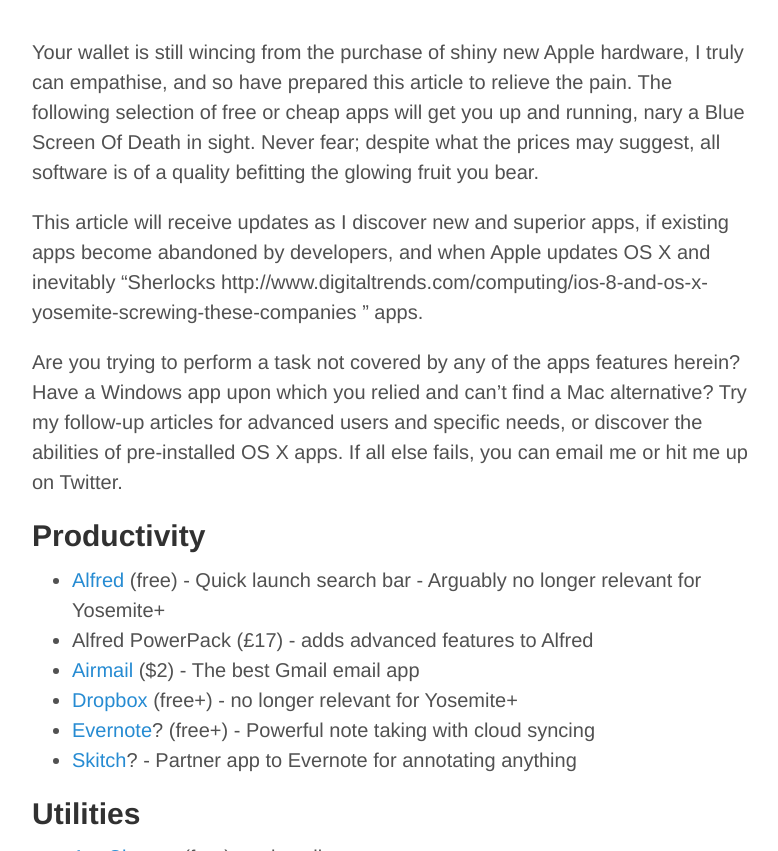
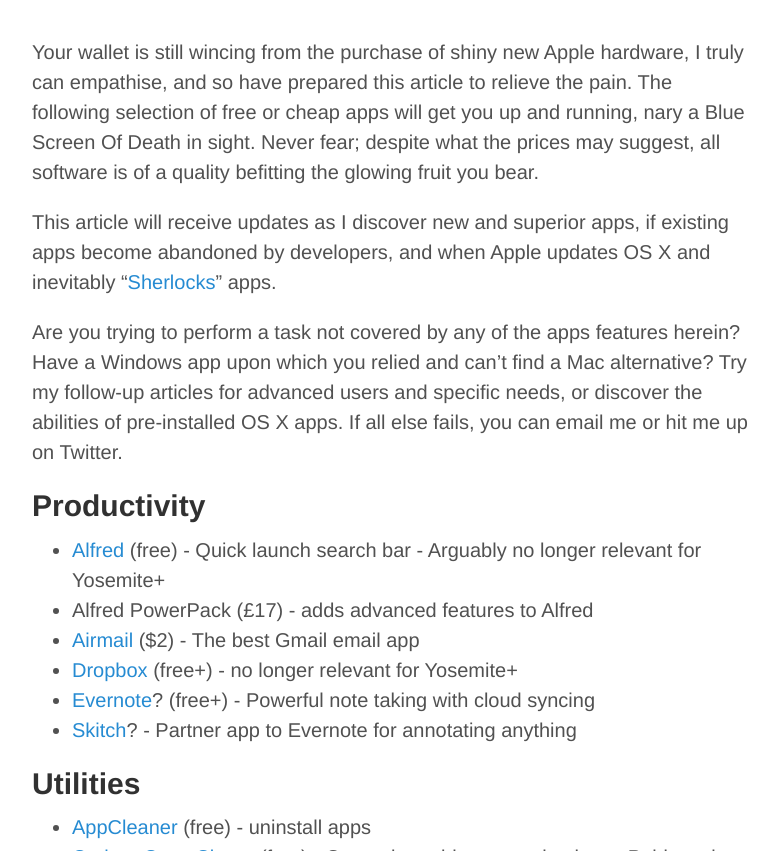
Before and after one commit to IDIUX/idiux.github.io, a Jekyll site: the page built from _posts/2014-08-04-best-free-or-cheap-mac-apps-to-get-you-started.md, in a window 1280 px wide and 900 px high, scrolled down 435 px, cut to the strip 49-900 px from the top of the window. Shown: the whole strip, without its empty margins (248-1026 px from the left). Built offline with Jekyll 4.4.1, drawn with Linux system fonts in a browser that asks for light colours; Markdown is read by kramdown in place of the engine named in the settings; some of the changed lines change nothing that is shown.

Commit message:
Fix link markdown syntax in article

```diff
--- a/_posts/2014-08-04-best-free-or-cheap-mac-apps-to-get-you-started.md
+++ b/_posts/2014-08-04-best-free-or-cheap-mac-apps-to-get-you-started.md
@@ -7,7 +7,7 @@
 
 <!--more-->
 
-This article will receive updates as I discover new and superior apps, if existing apps become abandoned by developers, and when Apple updates OS X and inevitably “Sherlocks http://www.digitaltrends.com/computing/ios-8-and-os-x-yosemite-screwing-these-companies ” apps.
+This article will receive updates as I discover new and superior apps, if existing apps become abandoned by developers, and when Apple updates OS X and inevitably "[Sherlocks](http://www.digitaltrends.com/computing/ios-8-and-os-x-yosemite-screwing-these-companies "Definition of being Sherlocked by Apple")" apps.
 
 Are you trying to perform a task not covered by any of the apps features herein? Have a Windows app upon which you relied and can’t find a Mac alternative? Try my follow-up articles for advanced users and specific needs, or discover the abilities of pre-installed OS X apps. If all else fails, you can email me or hit me up on Twitter.
 
```
